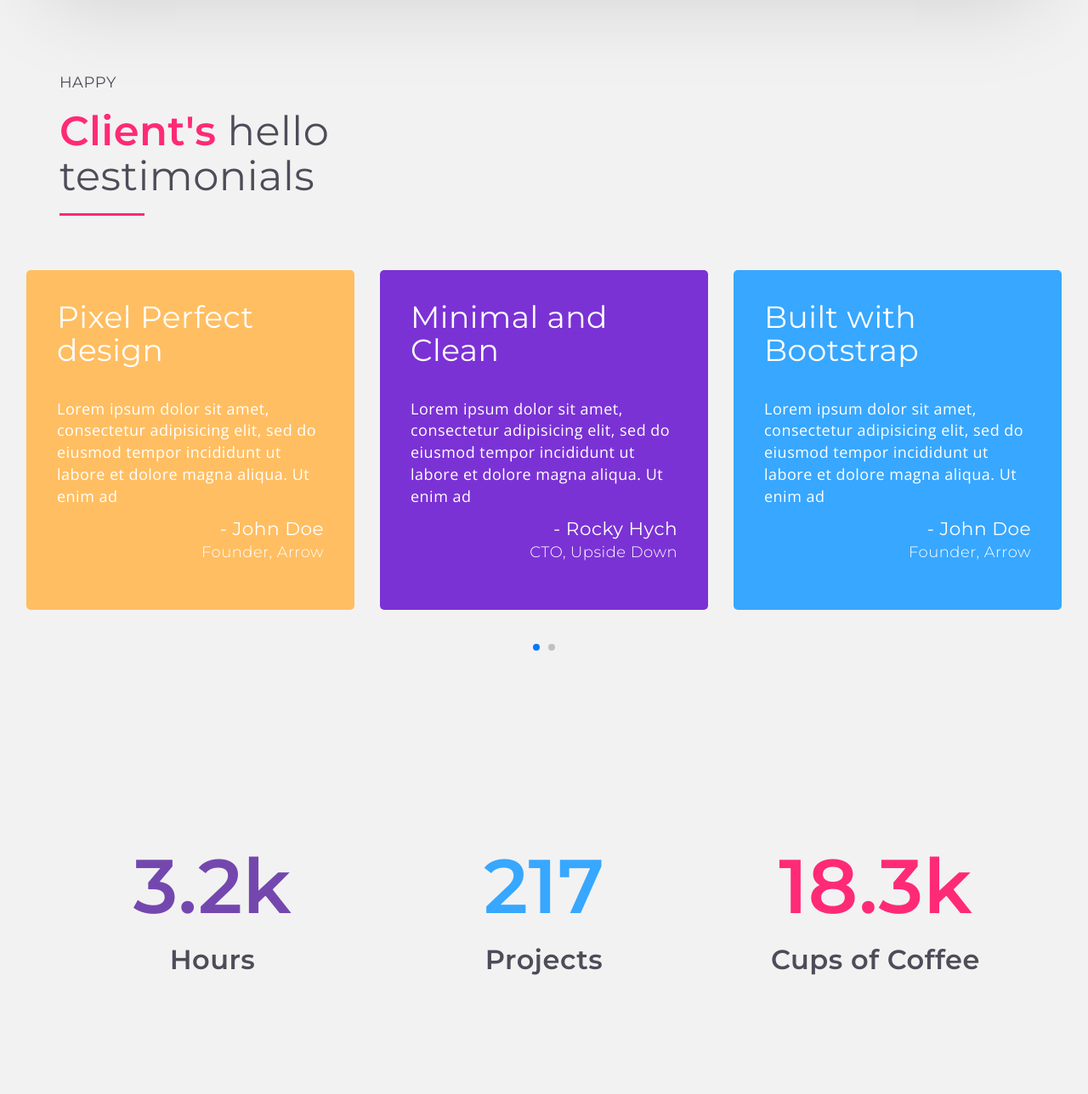
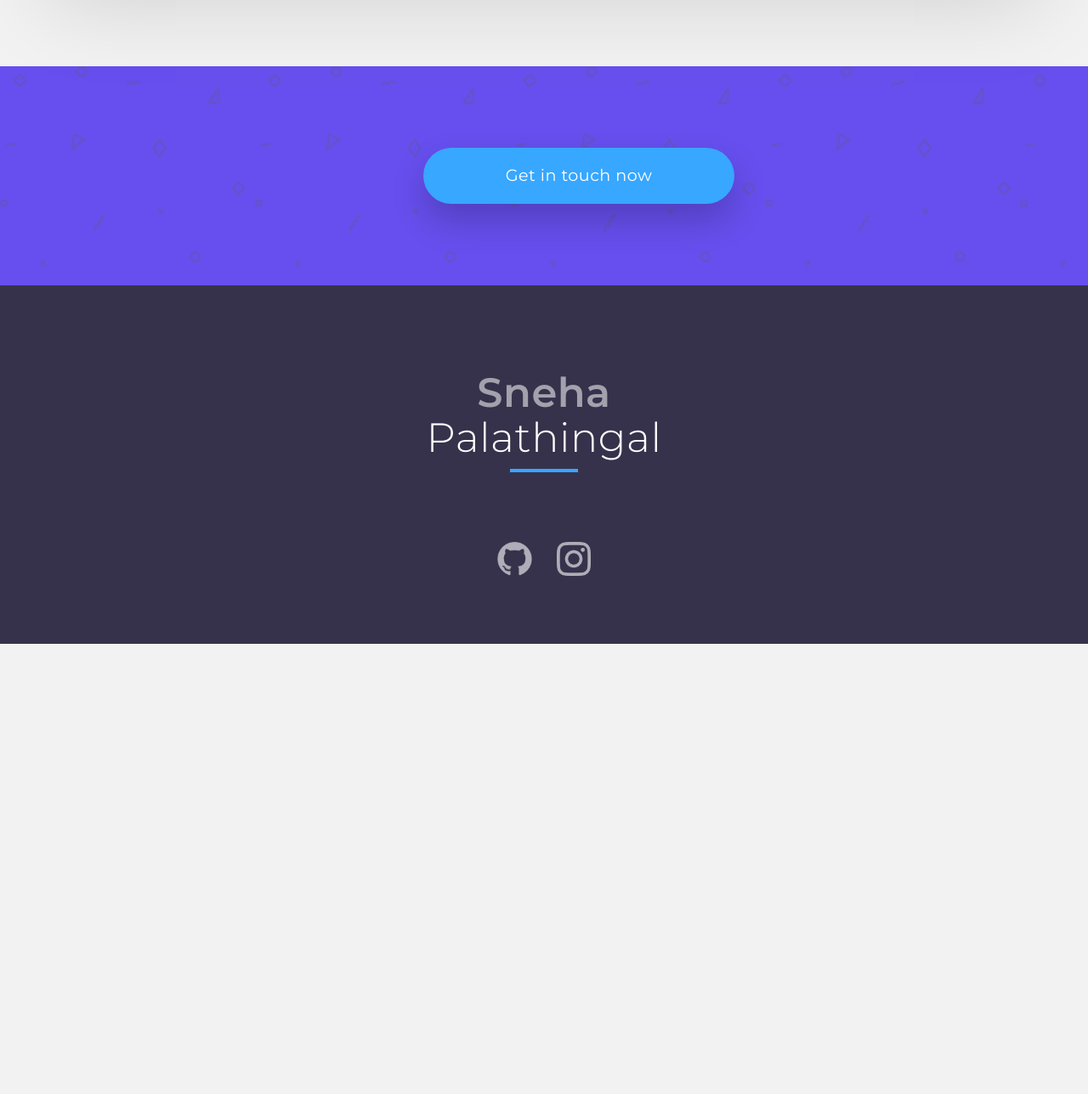
Before and after one commit to therealsneha1009/therealsneha1009.github.io, a plain HTML site: page index.html in a window 1280 px wide. Shown: the part 1713-3001 px from the top of the page at 85% size. After the commit the page ends 2471 px from the top, so only its background shows below. Drawn offline with nearby package versions, Linux system fonts and the light colour scheme; a script that the page names is missing.

Commit message:
remove unwanted content

```diff
--- a/index.html
+++ b/index.html
@@ -97,82 +97,6 @@
                 </div>
 
               </div>
-            </div>
-          </div>
-        </div>
-      </section>
-
-      <section class="testimonial">
-        <div class="container">
-          <div class="row">
-            <div class="col-md-12">
-              <h4 class="sub-heading">Happy</h4>
-              <h1 class="heading pink"><span class="pink">Client's</span> hello <br>testimonials</h1>
-            </div>
-          </div>
-        </div>
-        <div class="container-fluid">
-          <div class="row">
-            <div class="col-md-12">
-              <!-- Swiper -->
-              <div class="swiper-container testimonial-swiper">
-                <div class="swiper-wrapper">
-                  <div class="swiper-slide testimonial-box yellow">
-                    <h1>Pixel Perfect design</h1>
-                    <p>Lorem ipsum dolor sit amet, consectetur adipisicing elit, sed do eiusmod tempor incididunt ut labore et dolore magna aliqua. Ut enim ad </p>
-                    <div class="text-right">
-                      <p class="name">- John Doe</p>
-                      <p class="designation">Founder, Arrow</p>
-                    </div>
-                  </div>
-                  <div class="swiper-slide testimonial-box purple">
-                    <h1>Minimal and Clean</h1>
-                    <p>Lorem ipsum dolor sit amet, consectetur adipisicing elit, sed do eiusmod tempor incididunt ut labore et dolore magna aliqua. Ut enim ad </p>
-                    <div class="text-right">
-                      <p class="name">- Rocky Hych</p>
-                      <p class="designation">CTO, Upside Down</p>
-                    </div>
-                  </div>
-                  <div class="swiper-slide testimonial-box blue">
-                    <h1>Built with Bootstrap</h1>
-                    <p>Lorem ipsum dolor sit amet, consectetur adipisicing elit, sed do eiusmod tempor incididunt ut labore et dolore magna aliqua. Ut enim ad </p>
-                    <div class="text-right">
-                      <p class="name">- John Doe</p>
-                      <p class="designation">Founder, Arrow</p>
-                    </div>
-                  </div>
-                  <div class="swiper-slide testimonial-box pink">
-                    <h1>Responsive template</h1>
-                    <p>Lorem ipsum dolor sit amet, consectetur adipisicing elit, sed do eiusmod tempor incididunt ut labore et dolore magna aliqua. Ut enim ad </p>
-                    <div class="text-right">
-                      <p class="name">- Rocky Hych</p>
-                      <p class="designation">CTO, Upside Down</p>
-                    </div>
-                  </div>
-                </div>
-                <!-- Add Pagination -->
-                <div class="swiper-pagination"></div>
-              </div>
-            </div>
-          </div>
-        </div>
-      </section>
-
-      <!-- Statistics -->
-      <section class="stats">
-        <div class="container">
-          <div class="row">
-            <div class="col-md-4 text-center stat-box">
-              <h1 class="purple"><span class="counter">3.2</span>k</h1>
-              <h3>Hours</h3>
-            </div>
-            <div class="col-md-4 text-center stat-box">
-              <h1 class="blue counter">217</h1>
-              <h3>Projects</h3>
-            </div>
-            <div class="col-md-4 text-center stat-box">
-              <h1 class="pink"><span class="counter">18.3</span>k</h1>
-              <h3>Cups of Coffee</h3>
             </div>
           </div>
         </div>
```
